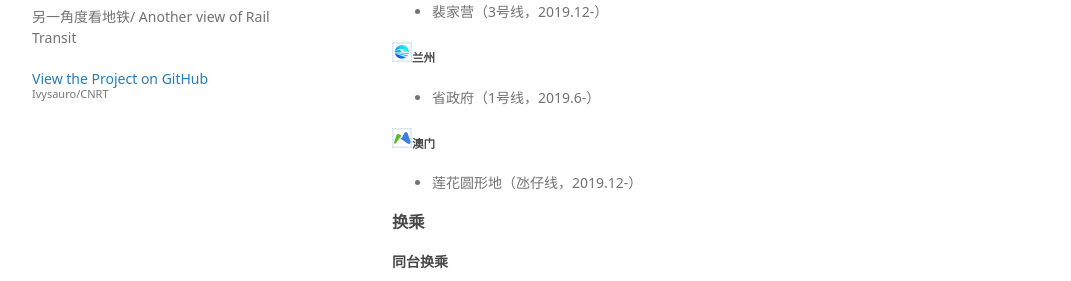
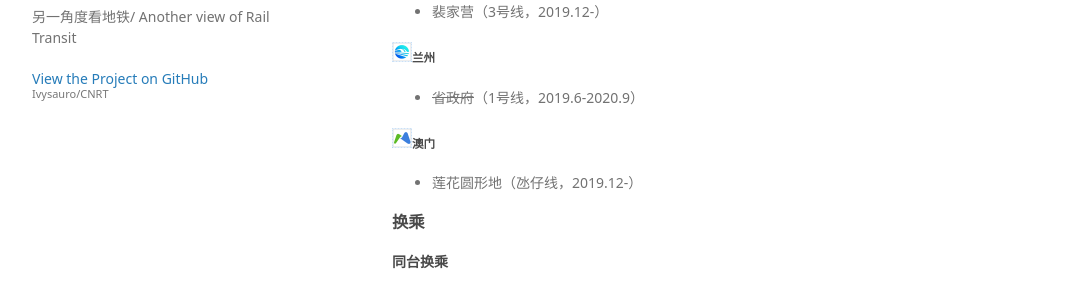
Before and after one commit to Ivysauro/CNRT, a Jekyll site: the page built from data/Special Station.md, in a window 1280 px wide and 900 px high, scrolled down 5555 px. Shown: the part 172-453 px from the top of the window, without its empty margins (178-1249 px from the left). Built offline with Jekyll 4.4.1, drawn with Linux system fonts in a browser that asks for light colours; some web fonts are replaced; our own code applies the rules of GitHub Pages for plain Markdown files; a script that is not in the unit is left out.

Commit message:
🍊更新兰州数据

```diff
--- a/data/Special Station.md
+++ b/data/Special Station.md
@@ -228,7 +228,7 @@
 - 裴家营（3号线，2019.12-）
 
 ##### <img src="https://raw.githubusercontent.com/Ivysauro/CNRT/master/images/city/lz.gif" width="20" hegiht="20"/>兰州
-- 省政府（1号线，2019.6-）
+- ~~省政府~~（1号线，2019.6-2020.9）
 
 ##### <img src="https://raw.githubusercontent.com/Ivysauro/CNRT/master/images/city/mo.gif" width="20" hegiht="20"/>澳门
 - 莲花圆形地（氹仔线，2019.12-）
```
